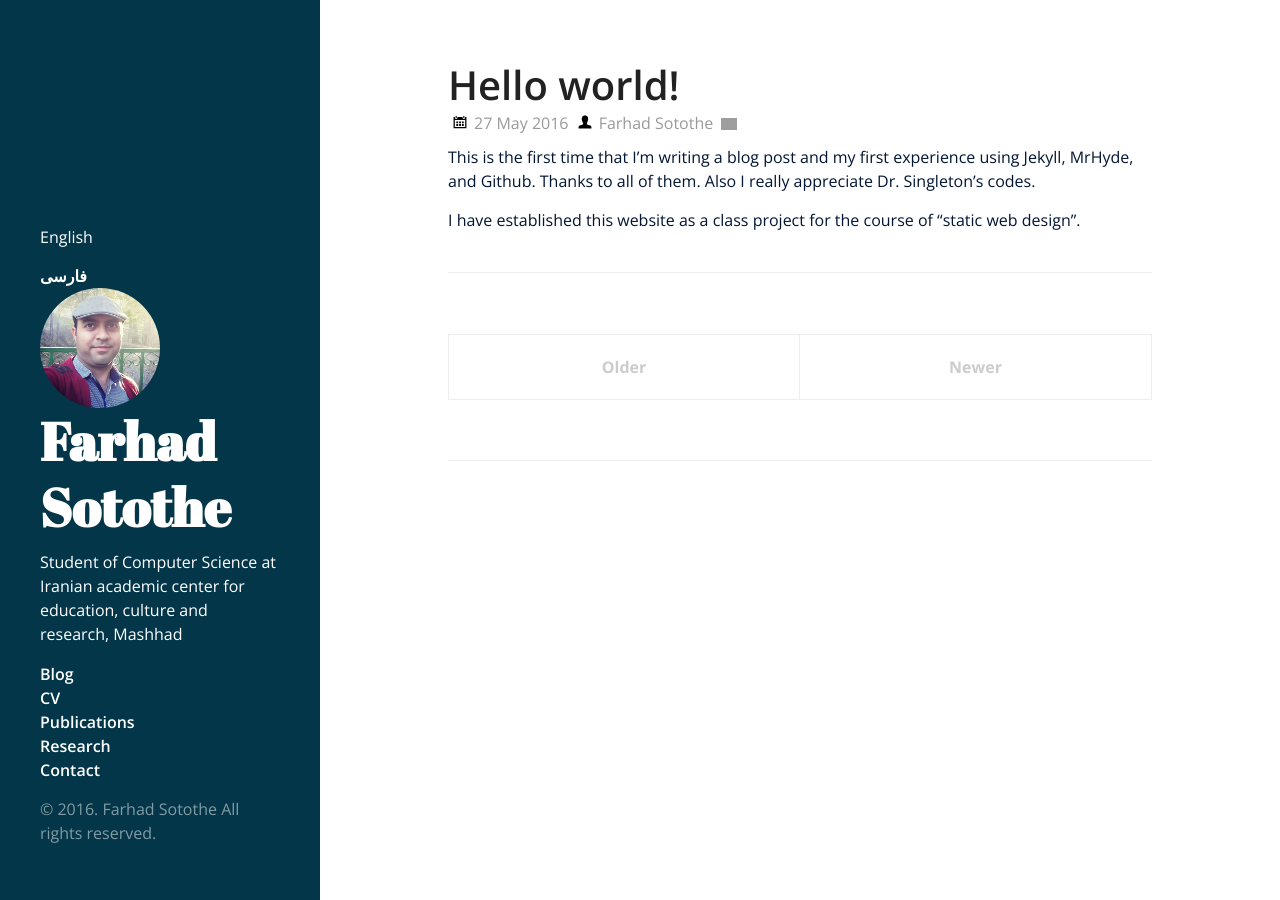
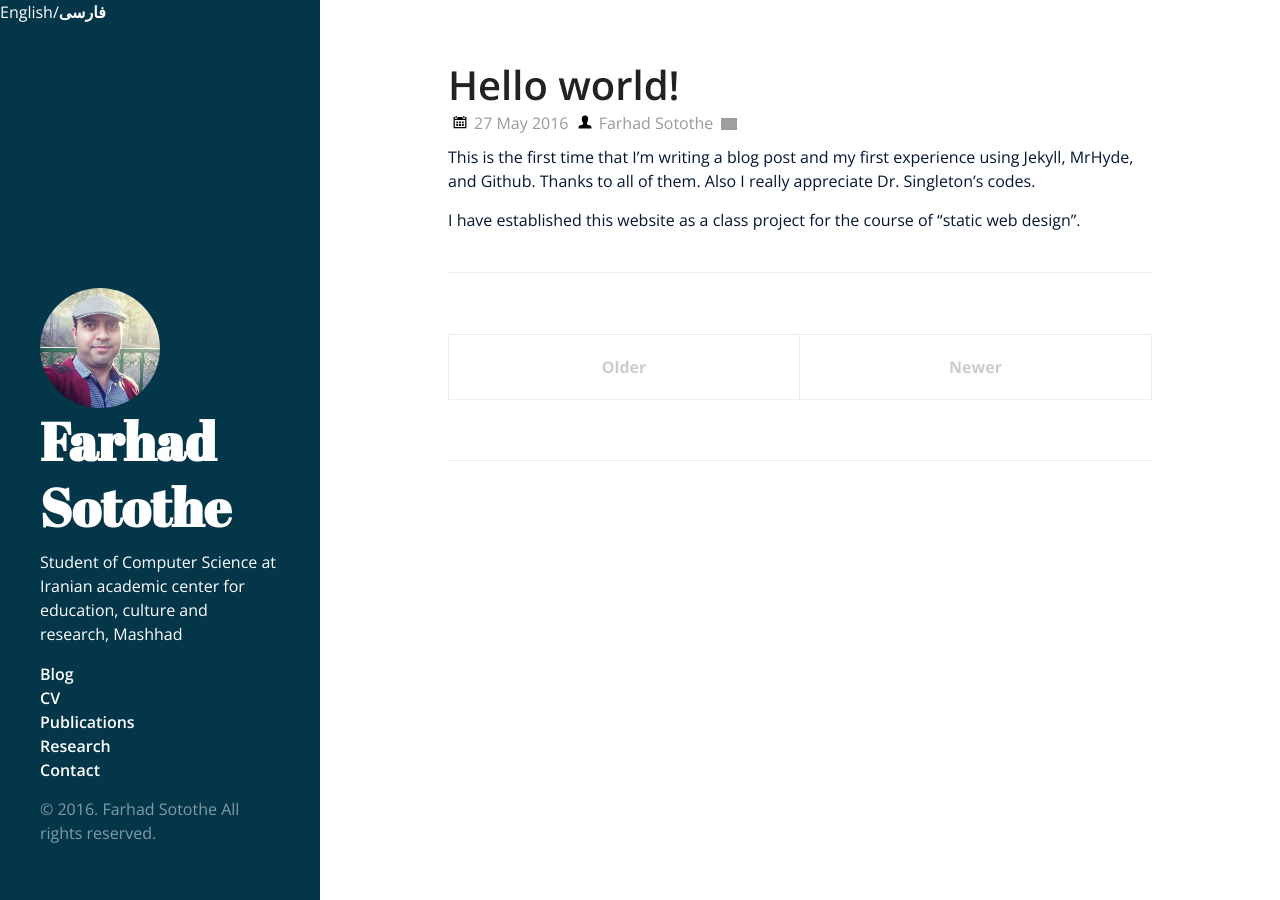
Before and after one commit to sotothe/sotothe.github.io, a Jekyll site: the page built from index.html, in a window 1280 px wide. Built offline with Jekyll 4.4.1, drawn with Linux system fonts in a browser that asks for light colours; nearby versions of some CDN libraries; the list of posts is cut into pages by our own code; comment, search, counter and statistics services are not loaded; grey boxes are pictures that could not be loaded.

```diff
--- a/_layouts/default.html
+++ b/_layouts/default.html
@@ -6,8 +6,8 @@
   <body class="theme-base-alex">
 
     <header class="masthead">
+	    <p>English/<a href="/Fa/">فارسی</a></p>
       <div class="masthead-inner">
-	<p>English</p><a href="/Fa/">فارسی</a>
 	<div class="img-circular"></div>
         <h1>{{ site.title }}</h1>
         <p class="lead">{{ site.description }}</p>
```
